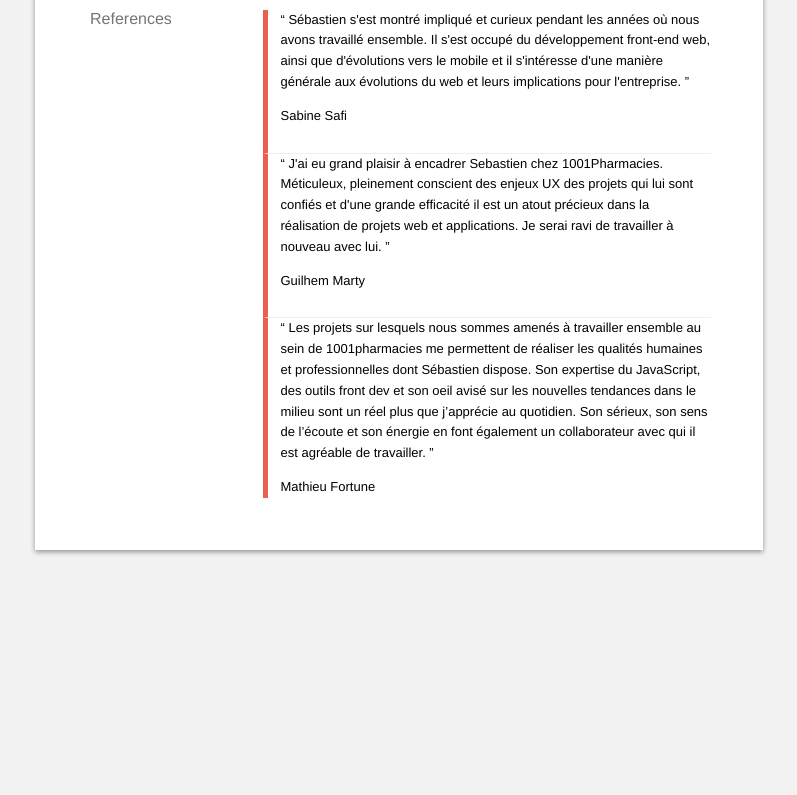
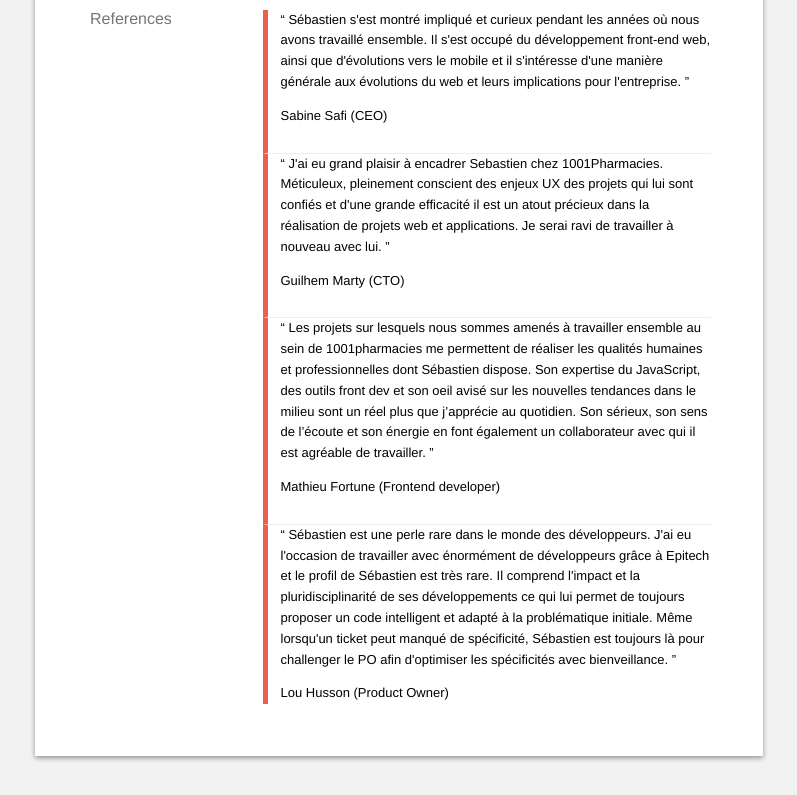
Before and after one commit to iGitScor/resume, a plain HTML site: page fr/index.html in a window 1280 px wide. Shown: the part 2395-3190 px from the top of the page, without its empty margins (241-1038 px from the left). Before the commit the page ends 2984 px from the top, so only its background shows below. Drawn offline with Linux system fonts and the light colour scheme.

Commit message:
Automatic deployment update

```diff
--- a/fr/index.html
+++ b/fr/index.html
@@ -890,7 +890,7 @@ h2.section-title {
 								&#8220;&#32;Sébastien s&#x27;est montré impliqué et curieux pendant les années où nous avons travaillé ensemble. Il s&#x27;est occupé du développement front-end web, ainsi que d&#x27;évolutions vers le mobile et il s&#x27;intéresse d&#x27;une manière générale aux évolutions du web et leurs implications pour l&#x27;entreprise.&#32;&#8221;
 							</blockquote>
 							<div class="name">
-								Sabine Safi
+								Sabine Safi (CEO)
 							</div>
 						</div>
 						<div class="item">
@@ -898,15 +898,23 @@ h2.section-title {
 								&#8220;&#32;J&#x27;ai eu grand plaisir à encadrer Sebastien chez 1001Pharmacies. Méticuleux, pleinement conscient des enjeux UX des projets qui lui sont confiés et d&#x27;une grande efficacité il est un atout précieux dans la réalisation de projets web et applications. Je serai ravi de travailler à nouveau avec lui.&#32;&#8221;
 							</blockquote>
 							<div class="name">
-								Guilhem Marty
+								Guilhem Marty (CTO)
 							</div>
 						</div>
 						<div class="item">
 							<blockquote class="reference">
-								&#8220;&#32;Les projets sur lesquels nous sommes amenés à travailler ensemble au sein de 1001pharmacies me permettent de réaliser les qualités humaines et professionnelles dont Sébastien dispose. Son expertise du JavaScript, des outils front dev et son oeil avisé sur les nouvelles tendances dans le milieu sont un réel plus que j’apprécie au quotidien. Son sérieux, son sens de l’écoute et son énergie en font également un collaborateur avec qui il est agréable de travailler. &#32;&#8221;
+								&#8220;&#32;Les projets sur lesquels nous sommes amenés à travailler ensemble au sein de 1001pharmacies me permettent de réaliser les qualités humaines et professionnelles dont Sébastien dispose. Son expertise du JavaScript, des outils front dev et son oeil avisé sur les nouvelles tendances dans le milieu sont un réel plus que j’apprécie au quotidien. Son sérieux, son sens de l’écoute et son énergie en font également un collaborateur avec qui il est agréable de travailler.&#32;&#8221;
 							</blockquote>
 							<div class="name">
-								Mathieu Fortune
+								Mathieu Fortune (Frontend developer)
+							</div>
+						</div>
+						<div class="item">
+							<blockquote class="reference">
+								&#8220;&#32;Sébastien est une perle rare dans le monde des développeurs. J&#x27;ai eu l&#x27;occasion de travailler avec énormément de développeurs grâce à Epitech et le profil de Sébastien est très rare. Il comprend l&#x27;impact et la pluridisciplinarité de ses développements ce qui lui permet de toujours proposer un code intelligent et adapté à la problématique initiale. Même lorsqu&#x27;un ticket peut manqué de spécificité, Sébastien est toujours là pour challenger le PO afin d&#x27;optimiser les spécificités avec bienveillance.&#32;&#8221;
+							</blockquote>
+							<div class="name">
+								Lou Husson (Product Owner)
 							</div>
 						</div>
 					</section>
```
Also changed, not shown: index.html (+11 -3 lines).
